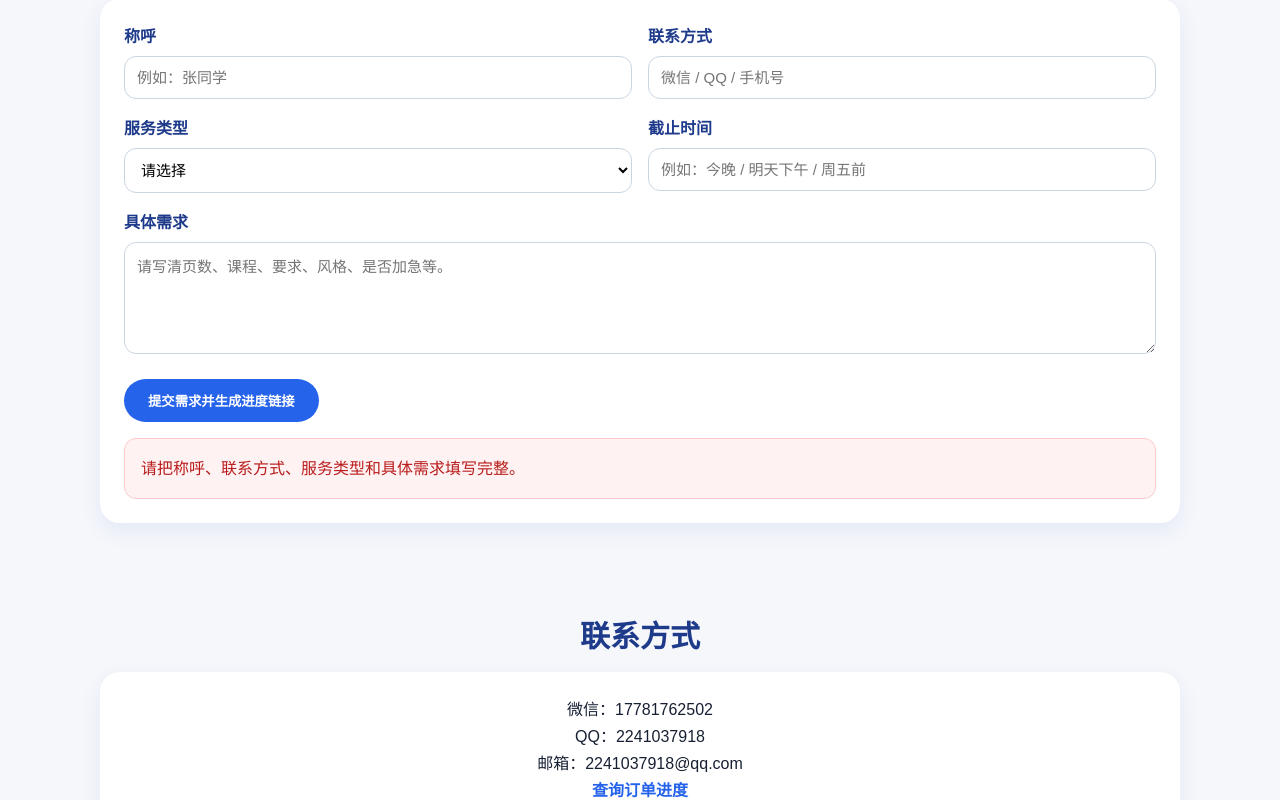
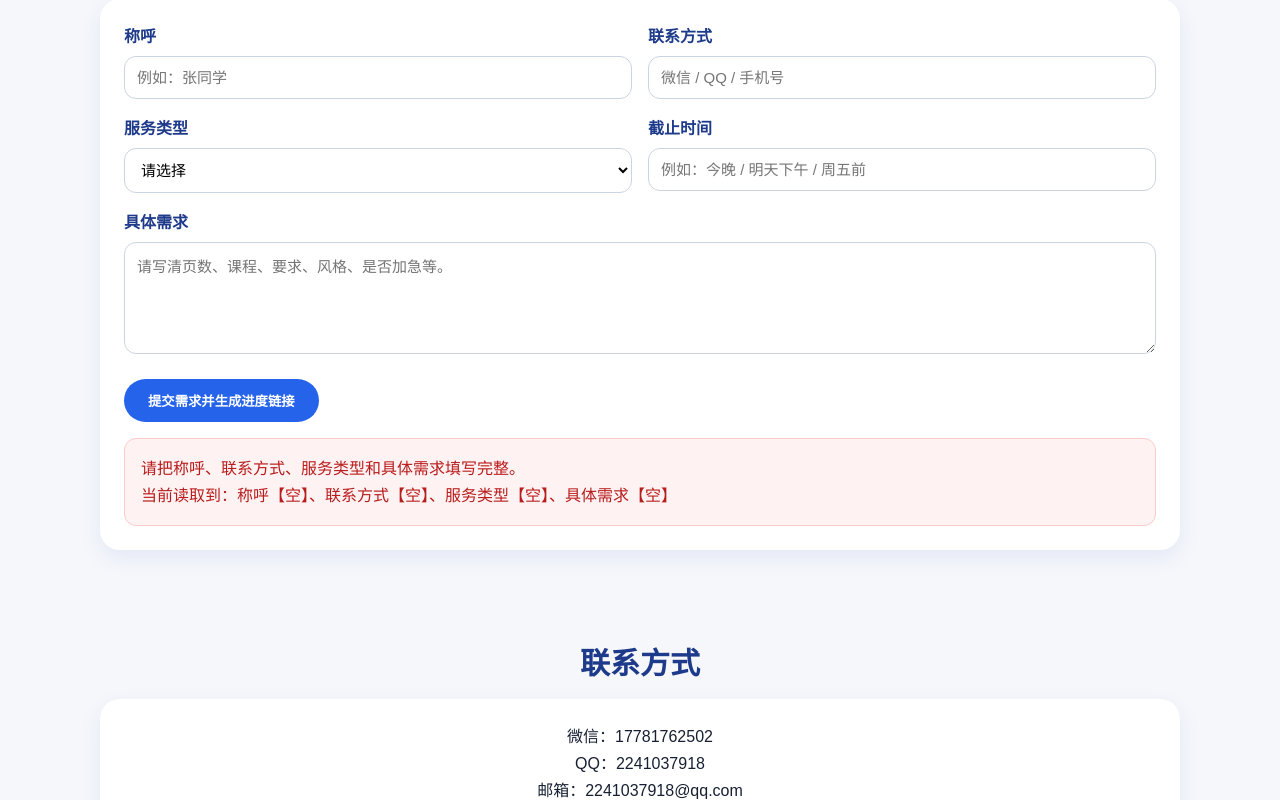
Before and after one commit to caiyi9615-debug/gongzuoshi, a website: page public/index.html in a window 1280 px wide. Both pictures are taken after a click on the button "提交需求并生成进度链接". Shown: the part 1873-2673 px from the top of the page. Drawn offline with Linux system fonts and the light colour scheme.

Commit message:
Add files via upload

```diff
--- a/public/index.html
+++ b/public/index.html
@@ -21,9 +21,9 @@
 <section class="container fade"><h2 class="title">价格与定金</h2><p class="sub">定金可抵扣尾款。若因我无法完成订单，定金可退还。</p><table class="table"><tr><th>服务类别</th><th>起步价格</th><th>定金</th></tr><tr><td>PPT美化</td><td>9.9元起</td><td>5元</td></tr><tr><td>Word排版</td><td>6.9元起</td><td>3元</td></tr><tr><td>简历优化</td><td>9.9元起</td><td>5元</td></tr><tr><td>学习计划网页</td><td>19.9元起</td><td>9.9元</td></tr><tr><td>资料整理</td><td>9.9元起</td><td>5元</td></tr></table><div class="notice">提交需求后会生成专属订单链接，客户打开链接即可查看进度和支付定金，不需要手动复制订单号。</div></section>
 
 <section class="container fade" id="order"><h2 class="title">填写需求</h2><p class="sub">提交后会自动生成专属订单进度链接，并展示微信/支付宝收款码。</p><div class="box"><form id="orderForm" onsubmit="return false;"><div class="grid">
-<div><label>称呼</label><input id="name" placeholder="例如：张同学" required></div><div><label>联系方式</label><input id="contact" placeholder="微信 / QQ / 手机号" required></div>
-<div><label>服务类型</label><select id="service" required><option value="">请选择</option><option>PPT美化</option><option>Word排版</option><option>简历优化</option><option>学习计划网页</option><option>课程资料整理</option><option>网页二维码制作</option><option>其他需求</option></select></div><div><label>截止时间</label><input id="deadline" placeholder="例如：今晚 / 明天下午 / 周五前"></div>
-<div class="full"><label>具体需求</label><textarea id="details" placeholder="请写清页数、课程、要求、风格、是否加急等。" required></textarea></div><div class="full"><button type="button" id="submitOrderBtn" onclick="submitOrder()">提交需求并生成进度链接</button></div>
+<div><label>称呼</label><input id="name" name="name" placeholder="例如：张同学" required></div><div><label>联系方式</label><input id="contact" name="contact" placeholder="微信 / QQ / 手机号" required></div>
+<div><label>服务类型</label><select id="service" name="service" required><option value="">请选择</option><option>PPT美化</option><option>Word排版</option><option>简历优化</option><option>学习计划网页</option><option>课程资料整理</option><option>网页二维码制作</option><option>其他需求</option></select></div><div><label>截止时间</label><input id="deadline" name="deadline" placeholder="例如：今晚 / 明天下午 / 周五前"></div>
+<div class="full"><label>具体需求</label><textarea id="details" name="details" placeholder="请写清页数、课程、要求、风格、是否加急等。" required></textarea></div><div class="full"><button type="button" id="submitOrderBtn" onclick="submitOrder()">提交需求并生成进度链接</button></div>
 </div></form><div id="result" class="result"></div></div></section>
 
 <section class="container fade"><h2 class="title">联系方式</h2><div class="box" style="text-align:center"><p>微信：17781762502</p><p>QQ：2241037918</p><p>邮箱：2241037918@qq.com</p><p><a href="/track">查询订单进度</a></p></div></section><div class="footer">© 2026 小蔡同学文档工作室</div>
@@ -65,17 +65,29 @@ function getValue(id){
 async function submitOrder(){
   setButtonLoading(true);
 
+  const formEl = document.getElementById("orderForm");
+
+  function readField(fieldName){
+    const byName = formEl ? formEl.querySelector(`[name="${fieldName}"]`) : null;
+    const byId = document.getElementById(fieldName);
+    const el = byName || byId;
+    return String((el && el.value) || "").trim();
+  }
+
   const data = {
-    name: getValue("name"),
-    contact: getValue("contact"),
-    service: getValue("service"),
-    deadline: getValue("deadline"),
-    details: getValue("details")
+    name: readField("name"),
+    contact: readField("contact"),
+    service: readField("service"),
+    deadline: readField("deadline"),
+    details: readField("details")
   };
+
+  console.log("即将提交的数据：", data);
 
   if(!data.name || !data.contact || !data.service || !data.details){
     result.className = "result error";
-    result.textContent = "请把称呼、联系方式、服务类型和具体需求填写完整。";
+    result.innerHTML = `请把称呼、联系方式、服务类型和具体需求填写完整。<br>
+      当前读取到：称呼【${data.name || "空"}】、联系方式【${data.contact || "空"}】、服务类型【${data.service || "空"}】、具体需求【${data.details || "空"}】`;
     setButtonLoading(false);
     return;
   }
```
Also changed, not shown: README.txt.
